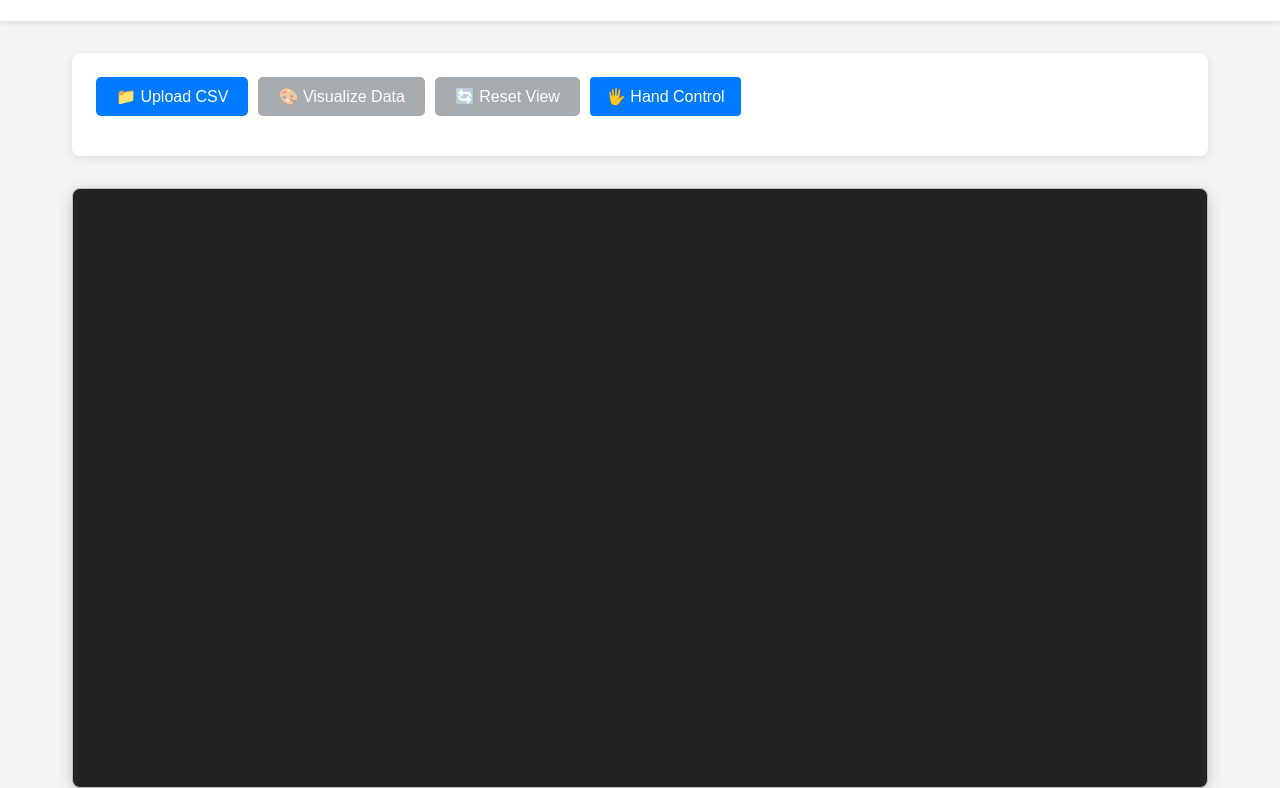
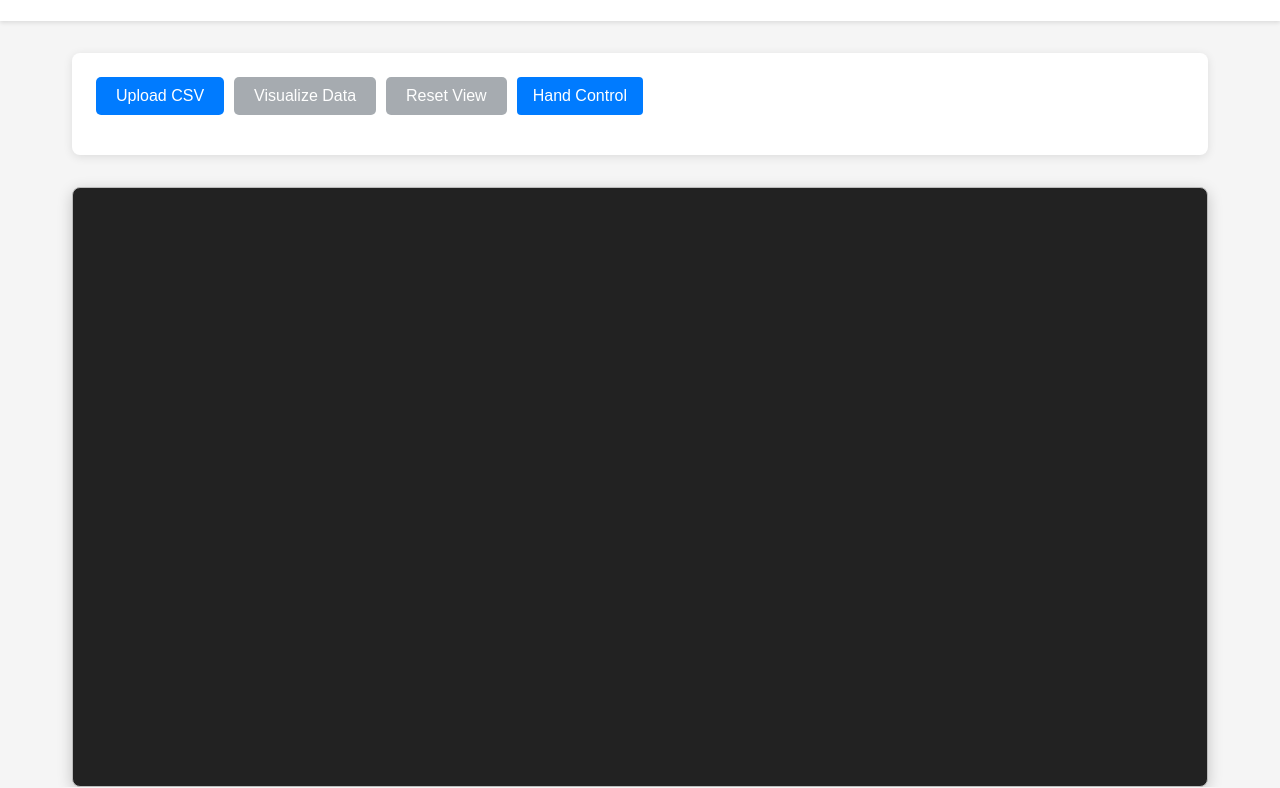
Before and after one commit to momo858/Data-Visualisations-, a plain HTML site: page HIDV3D/index.html in a window 1280 px wide. Shown: the part 123-911 px from the top of the page. Drawn offline with nearby package versions, Linux system fonts and the light colour scheme.

Commit message:
quick changes

```diff
--- a/HIDV3D/index.html
+++ b/HIDV3D/index.html
@@ -15,22 +15,25 @@
     <main>
         <div class="controls">
             <div class="button-group">
-                <button id="uploadBtn">📁 Upload CSV</button>
-                <button id="visualizeBtn" disabled>🎨 Visualize Data</button>
-                <button id="resetBtn" disabled>🔄 Reset View</button>
-                <button id="handControlBtn">🖐️ Hand Control</button>
+                <button id="uploadBtn"> Upload CSV</button>
+                <button id="visualizeBtn" disabled> Visualize Data</button>
+                <button id="resetBtn" disabled> Reset View</button>
+                <button id="handControlBtn"> Hand Control</button>
             </div>
 
             <div id="handGesturePanel" style="display:none; position:relative; width:320px; height:240px; margin-top:1rem;">
-            <!-- Loading spinner (optional, shown only during model load) -->
+
             <div id="handLoading" style="display:none; position:absolute; top:5px; left:5px; z-index:10; background:#fffcee; color:#007bff; padding:5px 10px; border-radius:6px;">
                 Loading handpose model…
             </div>
-            <!-- Webcam video stream (visible) -->
+
+            <!-- Webcam video stream  -->
             <video id="webcam" autoplay playsinline width="320" height="240" style="position:absolute; left:0; top:0; background:#222; border-radius:10px; border:1px solid #007bff; z-index:1;"></video>
+
             <!-- Canvas to draw hand landmarks over the webcam -->
             <canvas id="gestureCanvas" width="320" height="240" style="position:absolute; left:0; top:0; pointer-events:none; z-index:2;"></canvas>
-            <!-- Gesture status (emoji/text) -->
+
+            <!-- Gesture status -->
             <div id="gestureStatus" style="position:absolute; bottom:12px; right:25px; font-size:2.5rem; z-index:3;"></div>
             </div>
 
@@ -90,7 +93,7 @@
     <script src="https://cdn.jsdelivr.net/npm/papaparse@5.5.3/papaparse.min.js"></script>
 
 
-    <!-- Your JavaScript Files - CORRECT PATHS -->
+    <!-- JavaScript Files - -->
     <script src="scripts/DataMapper.js"></script>
     <script src="scripts/CSV3DViewer.js"></script>
     <script src="scripts/ColumnDetector.js"></script>
--- a/HIDV3D/scripts/HandTrack.js
+++ b/HIDV3D/scripts/HandTrack.js
@@ -18,7 +18,7 @@ function createHandOpenGesture() {
     return handOpen;
 }
 
-// Closed hand (fist): All fingers curled
+// Closed hand : All fingers curled
 function createHandClosedGesture() {
     const fp = window.fp;
     const handClosed = new fp.GestureDescription('hand_closed');
```
